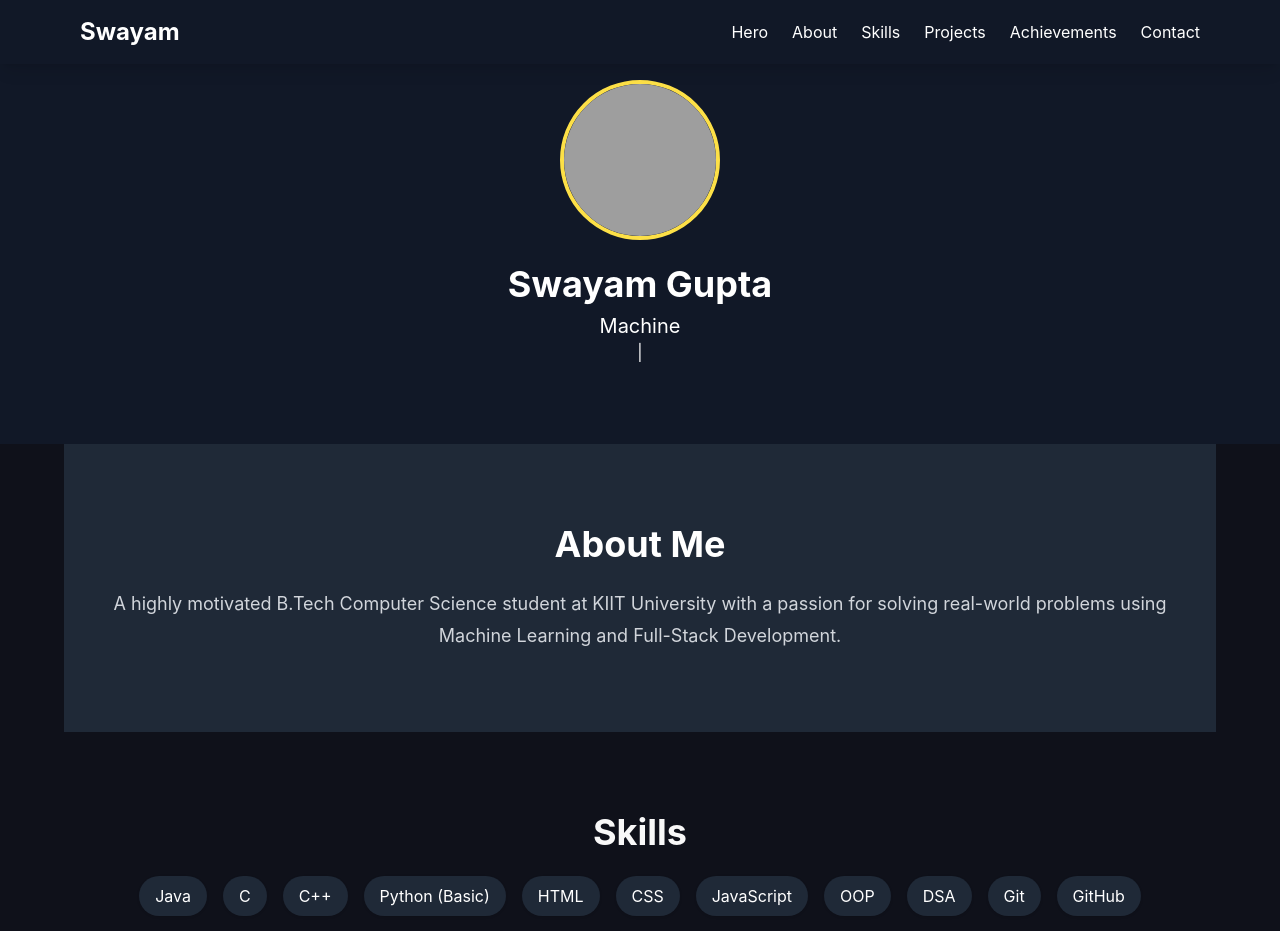
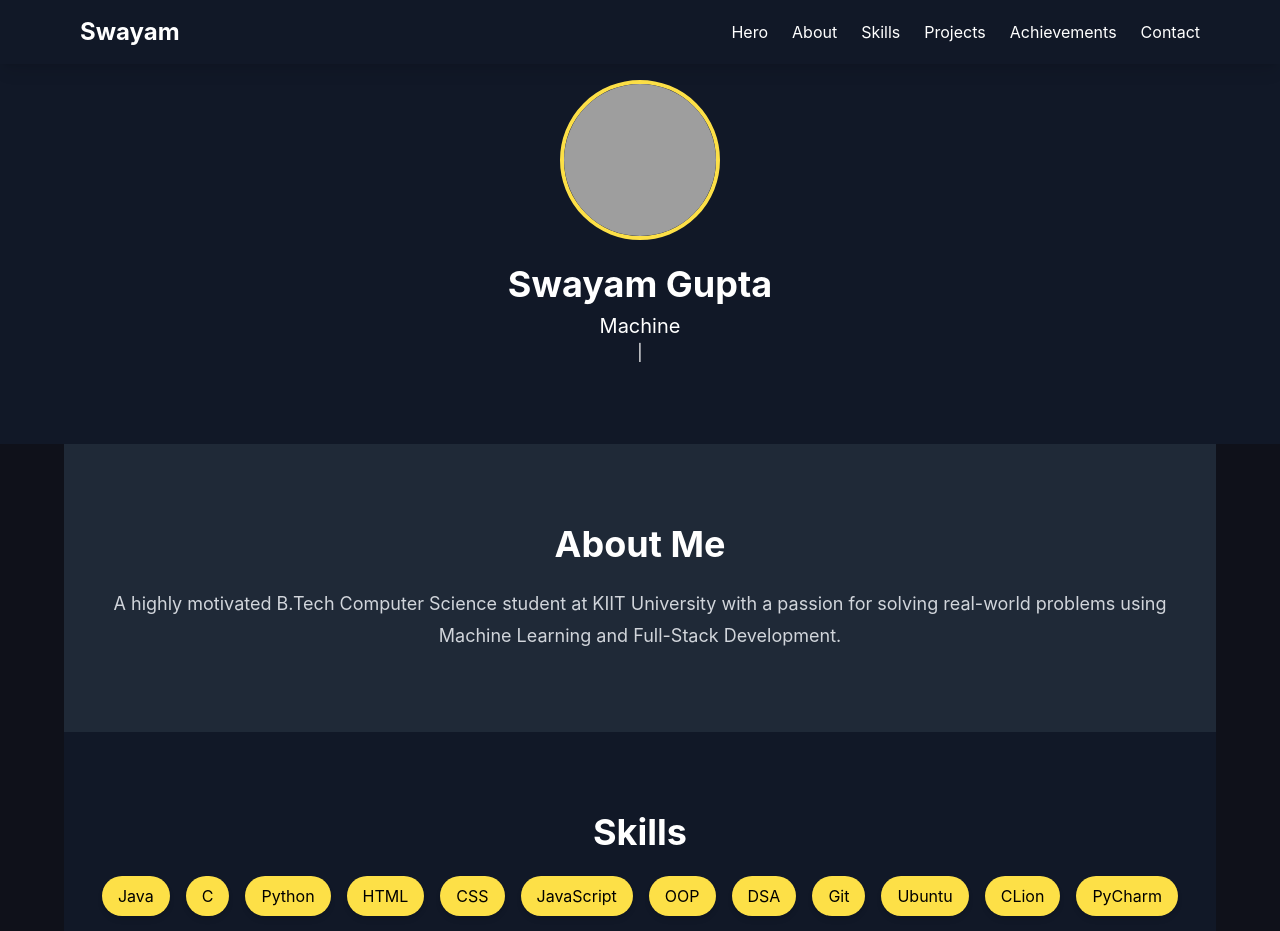
Before and after one commit to GSWAYAM9/portfolio2, a Next.js app: page / in a window 1280 px wide. Shown: the top 931 px of the page. Built offline with nearby package versions, Linux system fonts and the light colour scheme; grey boxes are pictures that could not be loaded.

Commit message:
Update Skills.js

```diff
--- a/components/Skills.js
+++ b/components/Skills.js
@@ -1,19 +1,14 @@
-export default function Skills() {
-  const skills = [
-    "Java", "C", "C++", "Python (Basic)", "HTML", "CSS", "JavaScript",
-    "OOP", "DSA", "Git", "GitHub", "Ubuntu", "CLion", "PyCharm", "Communication", "Teamwork"
-  ];
+const skills = ["Java", "C", "Python", "HTML", "CSS", "JavaScript", "OOP", "DSA", "Git", "Ubuntu", "CLion", "PyCharm"];
 
-  return (
-    <section id="skills" className="py-20 px-6 max-w-6xl mx-auto" data-aos="fade-right">
+const Skills = () => (
+  <section id="skills" className="py-20 px-6 max-w-6xl mx-auto bg-gray-900 text-white" data-aos="fade-up">
     <h2 className="text-4xl font-bold mb-6 text-center">Skills</h2>
     <div className="flex flex-wrap justify-center gap-4">
       {skills.map((skill, idx) => (
-          <span key={idx} className="bg-gray-800 text-white px-4 py-2 rounded-full shadow hover:scale-105 transition">
-            {skill}
-          </span>
+        <span key={idx} className="bg-yellow-300 text-black px-4 py-2 rounded-full shadow-md">{skill}</span>
       ))}
     </div>
   </section>
 );
-}
+
+export default Skills;
```
Lines whose indentation alone changed are shown as unchanged.
